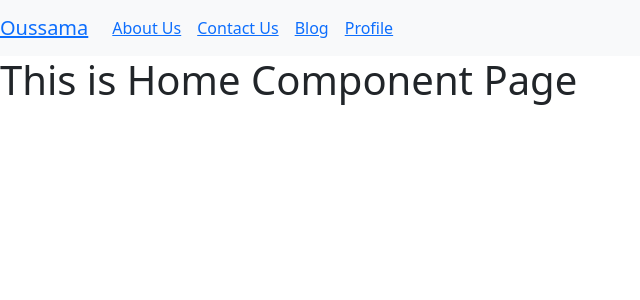
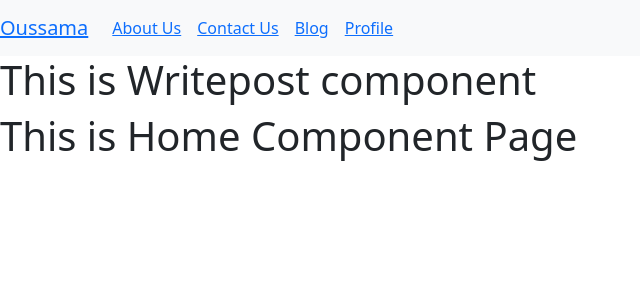
Before and after one commit to Ouss-tagh-dev/React-js-Fundamental, a React (Create React App) app: page /writepost in a window 1280 px wide. Shown: the top 300 px of the page, without its empty margins (0-640 px from the left). Built offline with nearby package versions, Linux system fonts and the light colour scheme; the HTML template or start-up script is replaced by a standard one.

Commit message:
Link Load Component

```diff
--- a/src/Header.jsx
+++ b/src/Header.jsx
@@ -1,11 +1,12 @@
 import React, { Component } from "react";
-import { Navbar, Container, Nav } from "react-bootstrap";
+import { Navbar, Nav } from "react-bootstrap";
 import { BrowserRouter as Router, Switch, Route, Link } from "react-router-dom";
-import App from "./App";
+// import App from "./App";
 import About from "./components/About";
 import Contact from "./components/Contact";
 import Blog from "./components/Blog";
 import Profile from "./components/Profile";
+import Writepost from './components/Wrtightpost';
 export default class Header extends Component {
   render() {
     return (
@@ -50,6 +51,9 @@ export default class Header extends Component {
           <Route path="/profile">
             <Profile />
           </Route>
+          <Route path="/writepost">
+            <Writepost />
+          </Route>
         </Switch>
       </Router>
     );
--- a/src/components/Blog.jsx
+++ b/src/components/Blog.jsx
@@ -1,6 +1,7 @@
 import React, { Component } from "react";
 // const axios = require("axios");
 import axios from "axios";
+import { BrowserRouter as Route, Link } from "react-router-dom";
 class Blog extends Component {
   state = {
     posts: [],
@@ -23,7 +24,9 @@ class Blog extends Component {
     const allpost = posts.map((post, idx) => {
       return (
         <div>
-          <a href="">{post.title}</a>
+          <a href="" key={idx}>
+            {post.title}
+          </a>
           <br />
           <br />
           <p>{post.body}</p>
@@ -33,11 +36,11 @@ class Blog extends Component {
 
     return (
       <div>
+        <Link to="/writepost">Add New</Link>
+
         <h1>This is Blog component</h1>
         <div className="media">
-          <div className="media-body text-center">
-            {allpost}
-          </div>
+          <div className="media-body text-center">{allpost}</div>
         </div>
       </div>
     );
--- /dev/null
+++ b/src/components/Wrtightpost.jsx
@@ -0,0 +1,13 @@
+import React, { Component } from 'react';
+
+class Writepost extends Component {
+    render() {
+        return (
+            <div>
+                <h1>This is Writepost component </h1>
+            </div>
+        );
+    }
+}
+
+export default Writepost;
```
